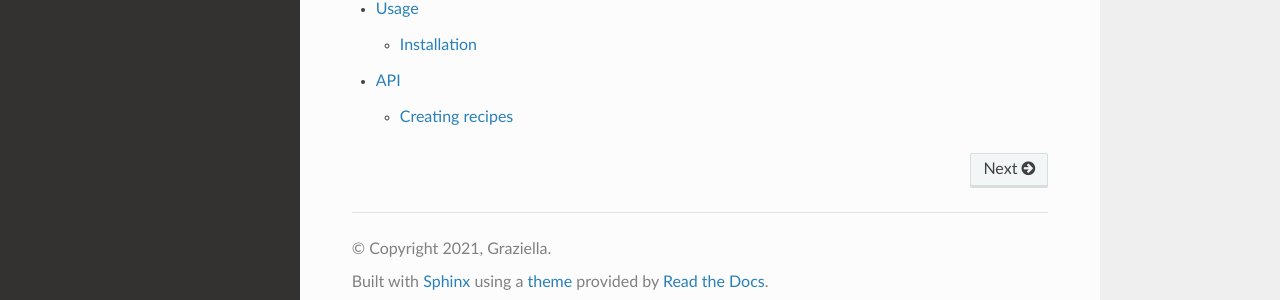
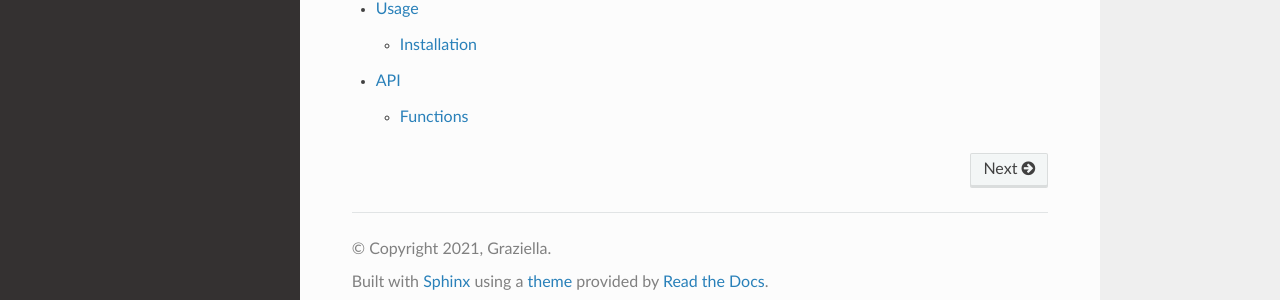
Before and after one commit to LorenzoPeracchio/davfunz, a Sphinx documentation site: the page built from docs/source/index.rst, in a window 1280 px wide. Shown: the part 440-740 px from the top of the page. Built offline with Sphinx 7.4.7 and the Read the Docs theme 2.0.0, drawn with Linux system fonts in a browser that asks for light colours.

Commit message:
Update api.rst

```diff
--- a/docs/source/api.rst
+++ b/docs/source/api.rst
@@ -6,8 +6,8 @@ API
 
    relAI
 
-Creating recipes
-----------------
+Functions
+---------
 
 .. autofunction:: relAI.compute_dataset_avg_mse
 
```
